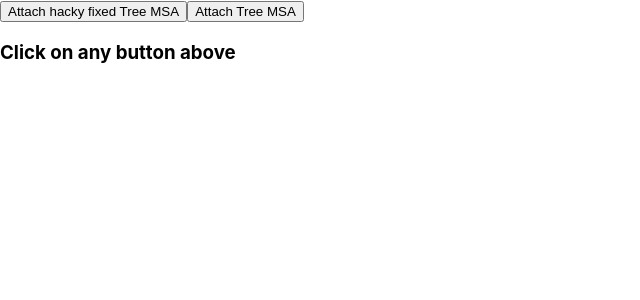
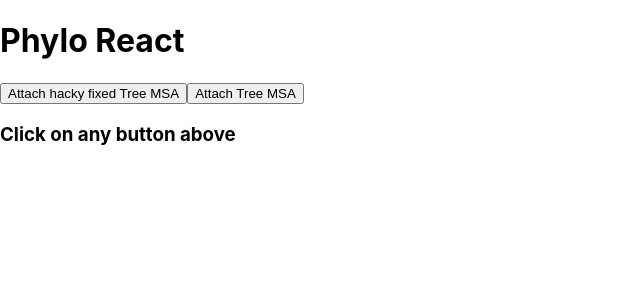
Before and after one commit to n3m3sis00/phylo-demo, a React (Create React App) app: page / in a window 1280 px wide. Shown: the top 300 px of the page, without its empty margins (0-640 px from the left). Built offline with nearby package versions, Linux system fonts and the light colour scheme.

Commit message:
Heading added

```diff
--- a/src/App.js
+++ b/src/App.js
@@ -7,6 +7,8 @@ function App() {
   const [draw, setDraw] = useState('none');
   const [showBranchLength] = useState(true);
   return (
+    <div>
+        <h1>Phylo React</h1>
         <div className="App">
         <button onClick={() => setDraw('fixed')}>Attach hacky fixed Tree MSA</button>
         <button onClick={() => setDraw('buggy')}>Attach Tree MSA</button>
@@ -14,6 +16,7 @@ function App() {
         {draw === 'buggy' ? <TreeMSAB treedata={Lysine_treeNewickformat} msadata = {Lysine_msaStockformat} showBranchLength={showBranchLength} layout={"linear"}/> : null}
         {draw === 'fixed' ? <TreeMSA treedata={Lysine_treeNewickformat} msadata = {Lysine_msaStockformat} showBranchLength={showBranchLength} layout={"linear"}/> : null}
         </div>
+    </div>
   );
 }
 
```
Lines whose indentation alone changed are shown as unchanged.
